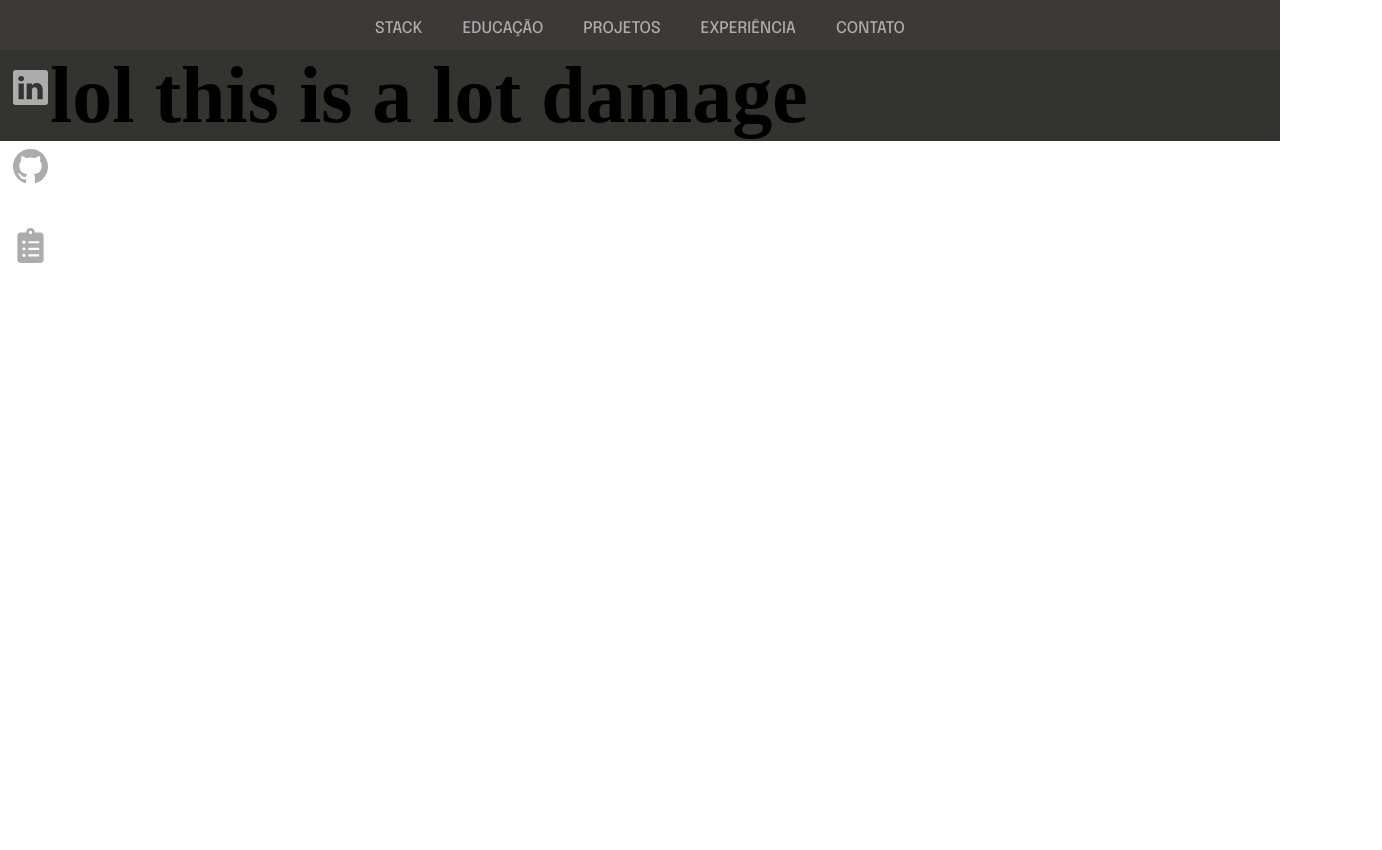
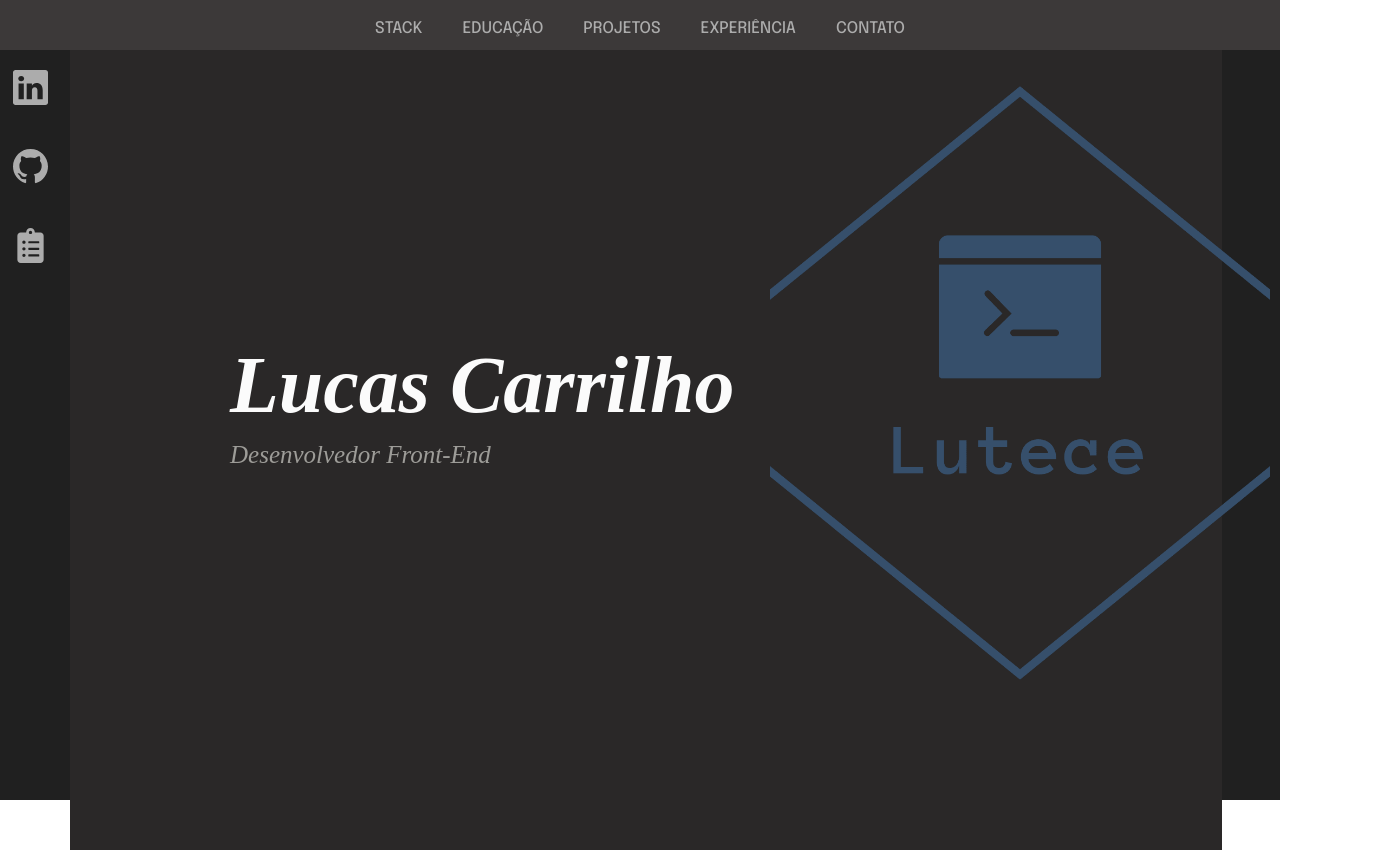
Before and after one commit to L-Lutece/restaurant-interface, a React app in the folder Desktop/lub/lub/: page / in a window 1280 px wide. Shown: the whole page, 1382 px wide, since content can reach past the window. Before the commit the page ends 800 px from the top, so only its background shows below. Built offline with nearby package versions, Linux system fonts and the light colour scheme.

Commit message:
laughing

```diff
--- a/Desktop/lub/lub/src/components/App.css
+++ b/Desktop/lub/lub/src/components/App.css
@@ -1,10 +1,43 @@
 
 .App {
-    background-color: rgb(51, 51, 47);
+    background-color:rgb(32, 32, 32);
+    height: 100%;
 }
 
-h3 {
+.section1 {
+    position: relative;
+    width: 90%;
+    height: 800px;;
+    background-color: rgb(42, 40, 40);
+    justify-content: center;
+    align-items: center;
+    top: 50px;
+    left: 70px;
+}
+.name {
+    position: relative;
     font-size: 80px;
-    padding-right: 30px;
-    padding-left: 50px;
+    left: 160px;
+    top: 290px;
+    color: rgb(251, 251, 251);
+    font-style: italic;
 }
+
+.description {
+    position: relative;
+    font-size: 25px;
+    left: 160px;
+    top: 300px;
+    font-style: italic;
+    color: rgb(157, 156, 152);
+}
+
+.logo {
+    width: 500px;
+    bottom: 110px;
+    position: relative;
+    left: 700px;
+    height: 650px;
+    background: url('../images/logo_transparent.png') no-repeat center;
+    background-size: cover;
+}
--- a/Desktop/lub/lub/src/components/App.js
+++ b/Desktop/lub/lub/src/components/App.js
@@ -1,11 +1,18 @@
 import React from 'react';
 import './App.css';
+import logo from '../images/logo_transparent.png';
+
 
 function App() {
   return (
     <div clasName="container">
       <div className="App">
-          <h3>lol this is a lot damage</h3>
+        <div className="section1">
+          <h3 class="name">Lucas Carrilho</h3>
+          <p class="description">Desenvolvedor Front-End</p>
+          <div className='logo'>
+          </div>
+        </div>
       </div>
     </div>
   );
--- a/Desktop/lub/lub/src/components/Header.css
+++ b/Desktop/lub/lub/src/components/Header.css
@@ -4,6 +4,9 @@
     background-color: rgb(60, 57, 57);
     font-family: 'Epilogue', sans-serif;
     height: 50px;
+    width: 100%;
+    position: fixed;
+    z-index: 10000;
 }
 
 .items {
--- a/Desktop/lub/lub/src/components/SideBar.css
+++ b/Desktop/lub/lub/src/components/SideBar.css
@@ -1,9 +1,10 @@
 .SideBar {
-    position: absolute;
+    position: fixed;
     width: 60px;
     height: 50px;
     align-items: center;
     justify-content: center;
     display: grid;
-    z-index: 1;
+    z-index: 10000;
+    top: 50px;
 }
```
Also changed, not shown: Desktop/lub/lub/src/images/logo_transparent.png (added).
